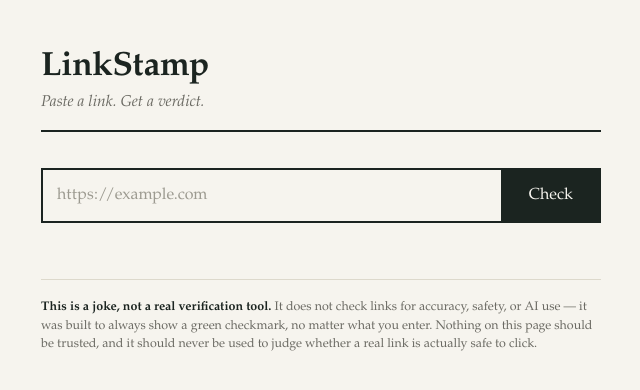
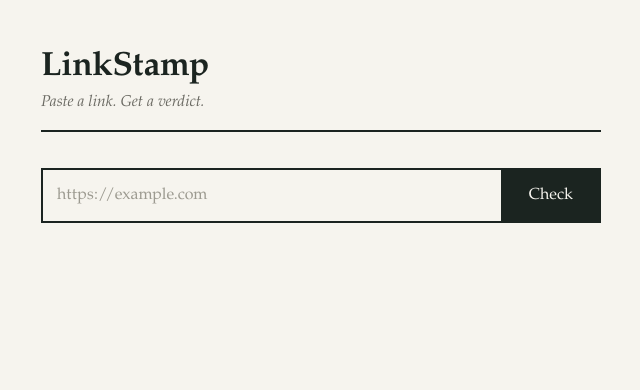
Before and after one commit to nicholausjp/safety-check, a plain HTML site: page index-2.html in a window 1280 px wide. Shown: the whole page, without its empty margins (319-959 px from the left). Drawn offline with Linux system fonts and the light colour scheme.

Commit message:
Update index-2.html

```diff
--- a/index-2.html
+++ b/index-2.html
@@ -184,9 +184,6 @@
     </div>
   </div>
 
-  <footer>
-    <strong>This is a joke, not a real verification tool.</strong> It does not check links for accuracy, safety, or AI use — it was built to always show a green checkmark, no matter what you enter. Nothing on this page should be trusted, and it should never be used to judge whether a real link is actually safe to click.
-  </footer>
 
 <script>
   document.getElementById('form').addEventListener('submit', function(e){
```
